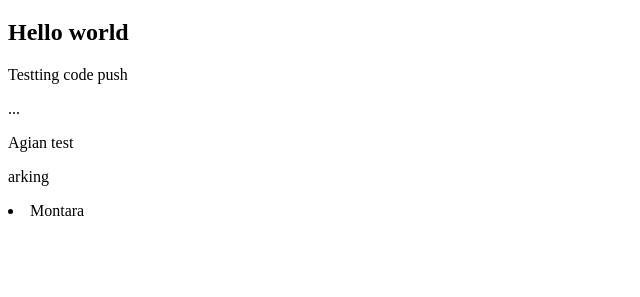
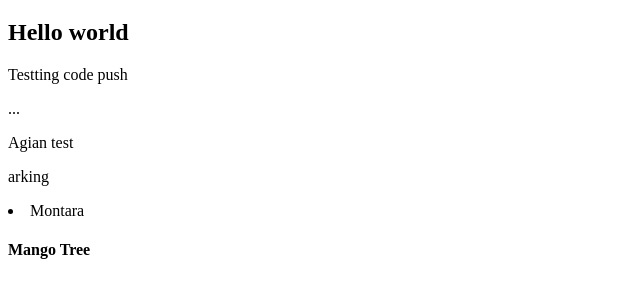
Before and after one commit to raghavraja/jsLearning, a plain HTML site: page index.html in a window 1280 px wide. Shown: the part 61-358 px from the top of the page, without its empty margins (0-640 px from the left). Drawn offline with Linux system fonts and the light colour scheme.

Commit message:
Update index.html

```diff
--- a/index.html
+++ b/index.html
@@ -16,5 +16,6 @@
     <p>Agian test</p>
     <p>arking</p>
     <li>Montara</li>
+    <h4>Mango Tree</h4>
 </body>
 </html>
```
